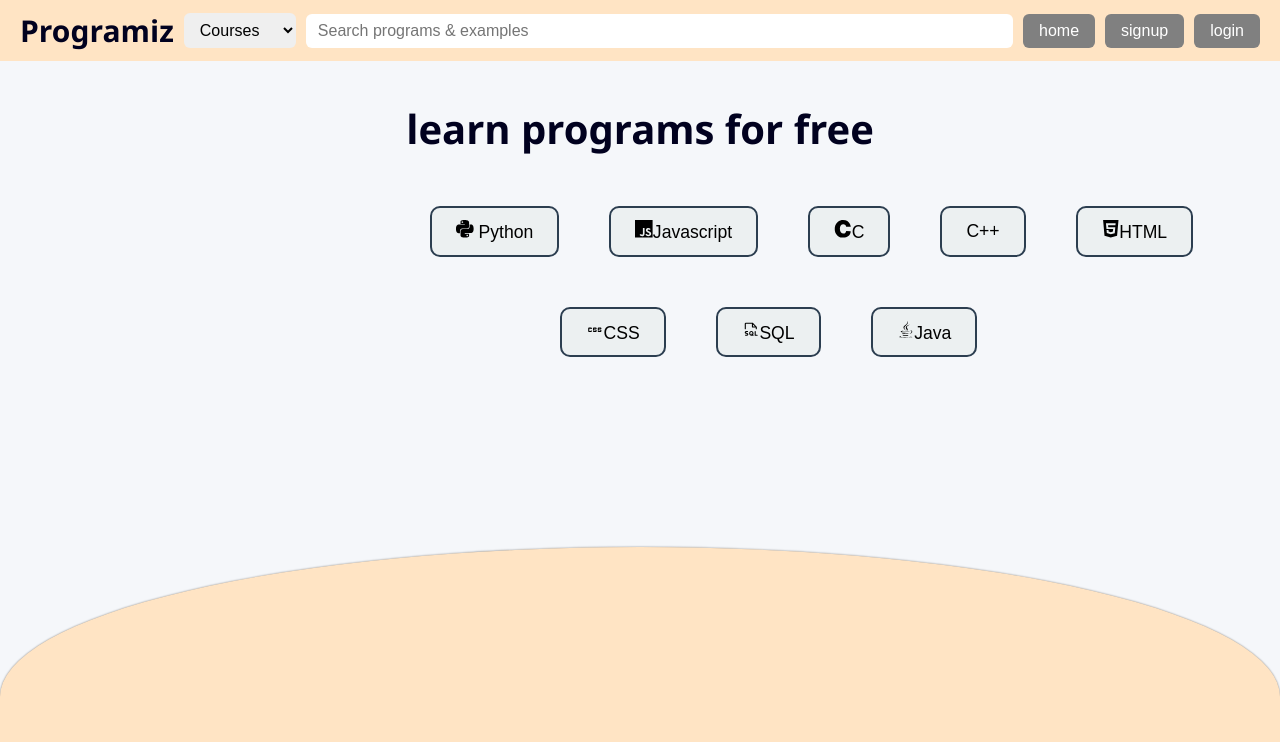
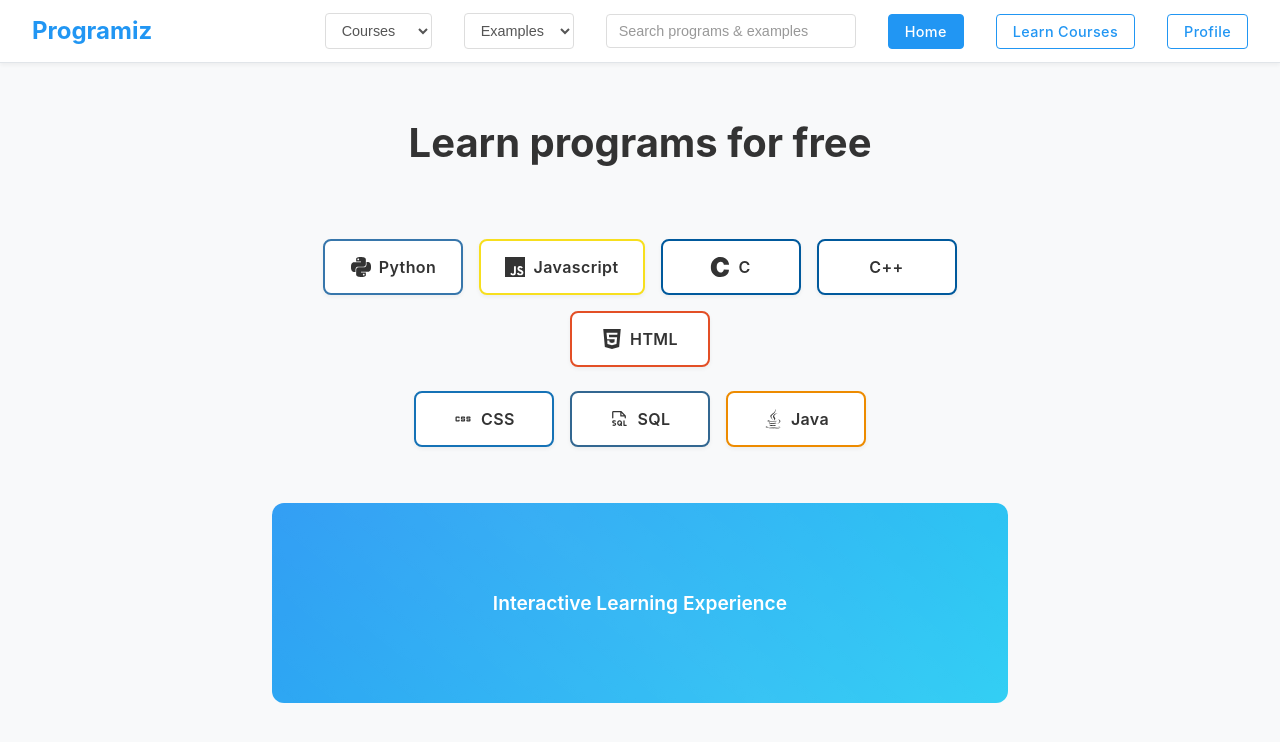
Before and after one commit to Ajaydevalla/ajay-react, a React (Vite) app: page / in a window 1280 px wide. Shown: the top 742 px of the page. Built offline with nearby package versions, Linux system fonts and the light colour scheme.

Commit message:
added the code

```diff
--- a/src/home.css
+++ b/src/home.css
@@ -1,128 +1,399 @@
-/* General Reset */
-body {
+/* Reset and base styles */
+* {
     margin: 0;
     padding: 0;
-    font-family: 'Segoe UI', Tahoma, Geneva, Verdana, sans-serif;
-    background-color: #f5f7fa;
+    box-sizing: border-box;
 }
 
-/* Navigation Bar */
+body {
+    font-family: -apple-system, BlinkMacSystemFont, 'Segoe UI', Roboto, Oxygen, Ubuntu, Cantarell, sans-serif;
+    background-color: #f8f9fa;
+    color: #333;
+    line-height: 1.6;
+}
+
+/* Navigation styles - Programiz style */
 nav {
+    background: #ffffff;
+    border-bottom: 1px solid #e1e5e9;
+    padding: 0.75rem 2rem;
     display: flex;
     align-items: center;
-    justify-content: space-between;
-    background-color: bisque;
-    padding: 10px 20px;
-    color: white;
-    gap: 10px;
+    gap: 2rem;
+    box-shadow: 0 2px 4px rgba(0, 0, 0, 0.05);
+    position: sticky;
+    top: 0;
+    z-index: 100;
 }
 
 nav span {
-    font-size: 30px;
-    font-weight: bold;
-    color: rgb(1, 1, 31);
+    font-size: 1.5rem;
+    font-weight: 700;
+    color: #2196f3;
+    text-decoration: none;
+    margin-right: auto;
 }
 
-nav select,
-nav input {
-    padding: 8px 12px;
-    border: none;
-    border-radius: 6px;
-    font-size: 1rem;
+/* Select dropdowns */
+nav select {
+    padding: 0.5rem 0.75rem;
+    border: 1px solid #ddd;
+    border-radius: 4px;
+    background: white;
+    font-size: 0.9rem;
+    color: #555;
+    cursor: pointer;
+    outline: none;
+    transition: border-color 0.3s ease;
 }
 
-nav input {
-    flex-grow: 1;
-    min-width: 0px;
+nav select:hover,
+nav select:focus {
+    border-color: #2196f3;
 }
 
+nav select option {
+    padding: 0.5rem;
+    text-transform: capitalize;
+}
+
+/* Search input */
+#navinput {
+    padding: 0.5rem 0.75rem;
+    border: 1px solid #ddd;
+    border-radius: 4px;
+    font-size: 0.9rem;
+    outline: none;
+    transition: border-color 0.3s ease;
+    min-width: 250px;
+    background: white;
+}
+
+#navinput:focus {
+    border-color: #2196f3;
+    box-shadow: 0 0 0 2px rgba(33, 150, 243, 0.1);
+}
+
+#navinput::placeholder {
+    color: #999;
+}
+
+/* Navigation buttons */
 nav button {
-    padding: 8px 16px;
-    background-color: gray;
-    color: white;
-    border: none;
-    border-radius: 6px;
-    font-size: 1rem;
+    padding: 0.5rem 1rem;
+    border: 1px solid #2196f3;
+    background: white;
+    color: #2196f3;
+    border-radius: 4px;
+    font-size: 0.9rem;
+    font-weight: 500;
     cursor: pointer;
-    transition: 0.3s;
+    transition: all 0.3s ease;
+    text-transform: capitalize;
 }
 
 nav button:hover {
-    background-color: rgb(242, 172, 172);
+    background: #2196f3;
+    color: white;
 }
 
-/* Page Heading */
+nav button:first-of-type {
+    background: #2196f3;
+    color: white;
+}
+
+nav button:first-of-type:hover {
+    background: #1976d2;
+}
+
+/* Main heading */
 h1 {
     text-align: center;
-    margin: 40px 0 20px;
     font-size: 2.5rem;
-    color: rgb(1, 1, 31);
+    font-weight: 700;
+    color: #333;
+    margin: 3rem 0 2rem 0;
+    text-transform: lowercase;
 }
 
-/* Programming Buttons */
-button:not(nav button) {
-    display: inline-block;
-    margin: 10px;
-    padding: 12px 24px;
-    font-size: 1.1rem;
-    background-color: #ecf0f1;
-    border: 2px solid #2c3e50;
-    border-radius: 10px;
+h1::first-letter {
+    text-transform: uppercase;
+}
+
+/* Main container */
+#div12 {
+    max-width: 800px;
+    margin: 0 auto;
+    padding: 2rem;
+    display: flex;
+    flex-direction: column;
+    gap: 1.5rem;
+}
+
+/* Programming language button containers */
+#div1, #div2 {
+    display: flex;
+    justify-content: center;
+    gap: 1rem;
+    flex-wrap: wrap;
+}
+
+/* Programming language buttons */
+#div1 button, #div2 button {
+    display: flex;
+    align-items: center;
+    gap: 0.5rem;
+    padding: 1rem 1.5rem;
+    background: white;
+    border: 2px solid #e1e5e9;
+    border-radius: 8px;
+    font-size: 1rem;
+    font-weight: 600;
+    color: #333;
     cursor: pointer;
     transition: all 0.3s ease;
+    min-width: 140px;
+    justify-content: center;
+    box-shadow: 0 2px 4px rgba(0, 0, 0, 0.05);
 }
 
-button:not(nav button):hover {
-    background-color: #2c3e50;
-    color: white;
-    transform: translateY(-4px);
+#div1 button:hover, #div2 button:hover {
+    transform: translateY(-2px);
+    box-shadow: 0 4px 12px rgba(0, 0, 0, 0.1);
+    border-color: #2196f3;
 }
 
-/* Responsive Layout */
+/* Specific language button colors and icons */
+#div1 button:nth-child(1) {
+    /* Python */
+    border-color: #3776ab;
+}
+
+#div1 button:nth-child(1):hover {
+    background: #3776ab;
+    color: white;
+}
+
+#div1 button:nth-child(2) {
+    /* JavaScript */
+    border-color: #f7df1e;
+}
+
+#div1 button:nth-child(2):hover {
+    background: #f7df1e;
+    color: #333;
+}
+
+#div1 button:nth-child(3) {
+    /* C */
+    border-color: #00599c;
+}
+
+#div1 button:nth-child(3):hover {
+    background: #00599c;
+    color: white;
+}
+
+#div1 button:nth-child(4) {
+    /* C++ */
+    border-color: #00599c;
+}
+
+#div1 button:nth-child(4):hover {
+    background: #00599c;
+    color: white;
+}
+
+#div1 button:nth-child(5) {
+    /* HTML */
+    border-color: #e34f26;
+}
+
+#div1 button:nth-child(5):hover {
+    background: #e34f26;
+    color: white;
+}
+
+#div2 button:nth-child(1) {
+    /* CSS */
+    border-color: #1572b6;
+}
+
+#div2 button:nth-child(1):hover {
+    background: #1572b6;
+    color: white;
+}
+
+#div2 button:nth-child(2) {
+    /* SQL */
+    border-color: #336791;
+}
+
+#div2 button:nth-child(2):hover {
+    background: #336791;
+    color: white;
+}
+
+#div2 button:nth-child(3) {
+    /* Java */
+    border-color: #ed8b00;
+}
+
+#div2 button:nth-child(3):hover {
+    background: #ed8b00;
+    color: white;
+}
+
+/* Icon styling */
+#div1 button svg, #div2 button svg {
+    font-size: 1.25rem;
+}
+
+/* Car placeholder */
+#car {
+    height: 200px;
+    background: linear-gradient(135deg, #2196f3, #21cbf3);
+    border-radius: 12px;
+    margin-top: 2rem;
+    display: flex;
+    align-items: center;
+    justify-content: center;
+    color: white;
+    font-size: 1.2rem;
+    font-weight: 600;
+    position: relative;
+    overflow: hidden;
+}
+
+#car::before {
+    content: 'Interactive Learning Experience';
+    position: absolute;
+    z-index: 1;
+}
+
+#car::after {
+    content: '';
+    position: absolute;
+    top: -50%;
+    left: -50%;
+    width: 200%;
+    height: 200%;
+    background: linear-gradient(45deg, transparent, rgba(255, 255, 255, 0.1), transparent);
+    animation: shine 3s infinite;
+}
+
+@keyframes shine {
+    0% {
+        transform: rotate(0deg);
+    }
+    100% {
+        transform: rotate(360deg);
+    }
+}
+
+/* Responsive design */
 @media (max-width: 768px) {
     nav {
         flex-direction: column;
-        align-items: flex-start;
+        gap: 1rem;
+        padding: 1rem;
     }
 
-    nav input,
-    nav select,
-    nav button {
-        width: 100%;
+    nav span {
+        margin-right: 0;
+        margin-bottom: 0.5rem;
+    }
+
+    #navinput {
+        min-width: 100%;
+        margin: 0.5rem 0;
+    }
+
+    nav select {
+        margin: 0.25rem 0;
     }
 
     h1 {
         font-size: 2rem;
+        margin: 2rem 0 1.5rem 0;
     }
 
-    button:not(nav button) {
-        width: 90%;
-        max-width: 300px;
+    #div12 {
+        padding: 1rem;
+    }
+
+    #div1, #div2 {
+        gap: 0.75rem;
+    }
+
+    #div1 button, #div2 button {
+        min-width: 120px;
+        padding: 0.75rem 1rem;
+        font-size: 0.9rem;
     }
 }
-#div12{
-    display: grid;
-    gap: 30px;
-    margin-top: 40px;
 
-}
-#div1{
-    margin-left: 420px;
-    display: flex;
-    gap: 30px;
+@media (max-width: 480px) {
+    nav {
+        padding: 0.75rem;
+    }
 
-}
-#div2{
-    margin-left: 550px;
-    display: flex;
-    gap: 30px;
+    h1 {
+        font-size: 1.75rem;
+    }
+
+    #div1, #div2 {
+        flex-direction: column;
+        align-items: center;
+    }
+
+    #div1 button, #div2 button {
+        width: 100%;
+        max-width: 200px;
+    }
+
+    #car {
+        height: 150px;
+        font-size: 1rem;
+    }
 }
 
-#car{
-    width: 100%;
-    height: 300px;
-    margin-top: 150px;
-    border-radius: 50% 50% 0% 0%;
-    background-color: bisque;
-    box-shadow: 0px 0px 2px gray;
+/* Additional Programiz-like elements */
+.programiz-accent {
+    color: #2196f3;
 }
+
+/* Smooth scrolling */
+html {
+    scroll-behavior: smooth;
+}
+
+/* Focus styles for accessibility */
+button:focus,
+select:focus,
+input:focus {
+    outline: 2px solid #2196f3;
+    outline-offset: 2px;
+}
+
+/* Loading states */
+button:active {
+    transform: scale(0.98);
+}
+
+/* Hover effects for better UX */
+nav select:hover {
+    background-color: #f8f9fa;
+}
+
+/* Typography improvements */
+button {
+    font-family: inherit;
+    letter-spacing: 0.025em;
+}
+
+/* Enhanced button interactions */
+#div1 button:active, #div2 button:active {
+    transform: translateY(0);
+    box-shadow: 0 2px 4px rgba(0, 0, 0, 0.1);
+}
--- a/src/home.jsx
+++ b/src/home.jsx
@@ -22,11 +22,21 @@ function Home(){
                     <option value="">css</option>
                     <option value="">java</option>
                     <option value="">sql</option>
+                </select><select name="" id="">
+                    <option value="">Examples</option>
+                    <option value="">python</option>
+                    <option value="">javascript</option>
+                    <option value="">c</option>
+                    <option value="">c++</option>
+                    <option value="">html</option>
+                    <option value="">css</option>
+                    <option value="">java</option>
+                    <option value="">sql</option>
                 </select>
                 <input id='navinput' placeholder='Search programs & examples' type="text" />
                 <button>home</button>
-                <button onClick={()=>{nav("/signup")}}>signup</button>
-                <button onClick={()=>{nav("/login")}}>login</button>
+                <button>learn Courses</button>
+                <button>profile</button>
             </nav>
            <h1>learn programs for free</h1>
            <div id='div12'>
```
